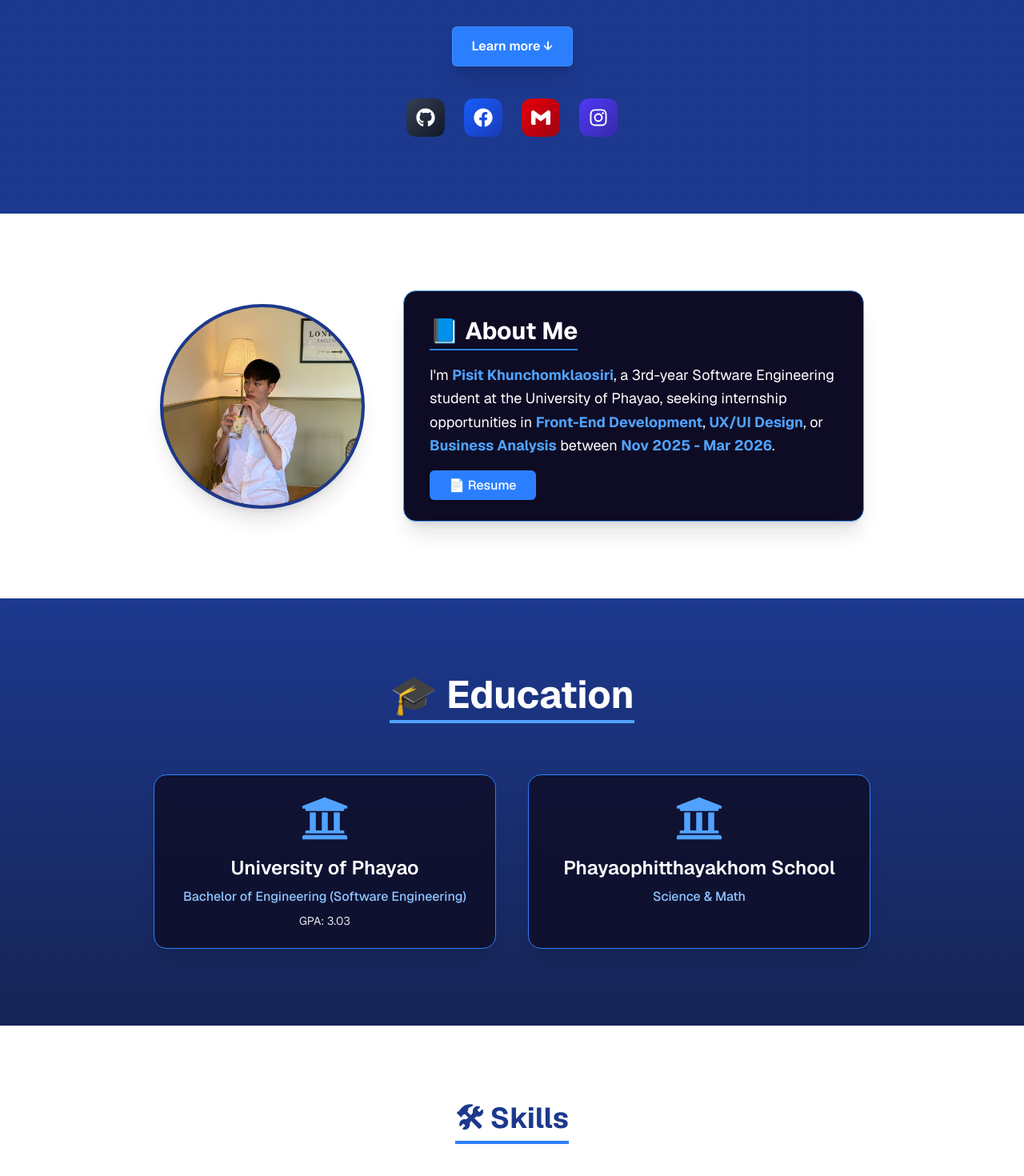
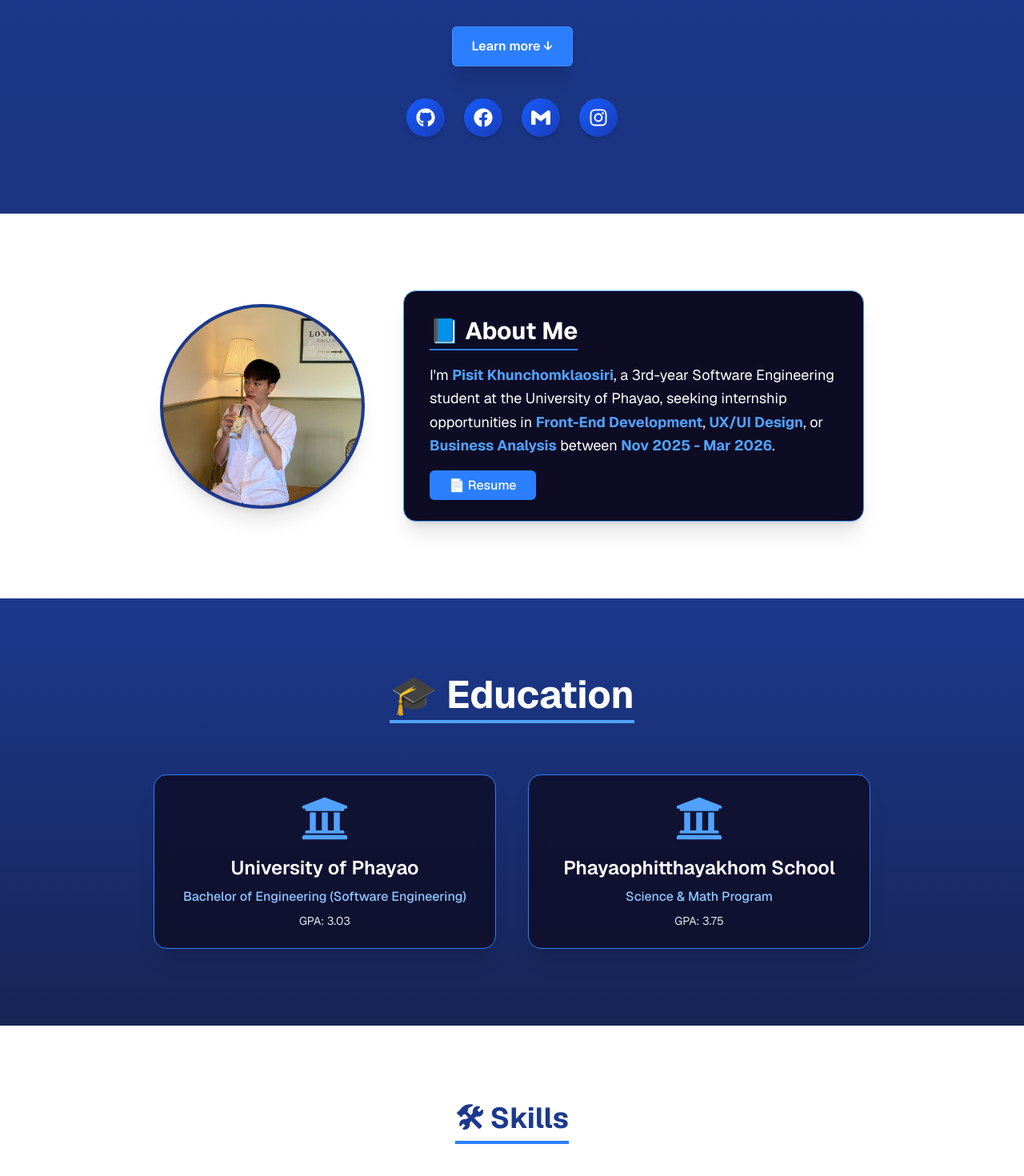
Before and after one commit to pskjksr/cv-pisit, a Next.js app: page / in a window 1280 px wide. Shown: the part 320-1790 px from the top of the page at 80% size. Built offline with nearby package versions, Linux system fonts and the light colour scheme.

Commit message:
Refactor education section for improved structure; update social media icons and links for better accessibility and styling

```diff
--- a/src/app/page.js
+++ b/src/app/page.js
@@ -8,34 +8,10 @@ import { FaUniversity } from "react-icons/fa";
 export default function Home() {
   const [selectedProject, setSelectedProject] = useState(null);
 
-  const educationList = [
-    {
-      icon: <FaUniversity />,
-      school: "University of Phayao",
-      major: "B.Eng. Software Engineering",
-      year: "2022 - Present",
-      gpa: "GPA: 3.50",
-    },
-    {
-      icon: <FaUniversity />,
-      school: "Chiang Rai Wittayakhom School",
-      major: "Science-Math Program",
-      year: "2016 - 2021",
-      gpa: "GPA: 3.75",
-    },
-  ];
-
   const skillList = [
     {
       title: "Frontend Development",
-      skills: [
-        "HTML",
-        "CSS",
-        "JavaScript",
-        "React.js",
-        "Next.js",
-        "Tailwind CSS",
-      ],
+      skills: ["HTML", "CSS", "JavaScript", "React.js", "Next.js", "Tailwind CSS"],
     },
     {
       title: "Tools & Design",
@@ -44,9 +20,9 @@ export default function Home() {
   ];
 
   return (
-    <main className="min-h-screen bg-gradient-to-b from-blue-900 to-blue-900 text-white font-sans scroll-smooth animate-fade-in">
+    <main className="min-h-screen bg-gradient-to-b from-blue-900 to-blue-950 text-white font-sans scroll-smooth animate-fade-in">
       {/* Navbar */}
-      <nav className="fixed top-0 z-50 w-full bg-blue-950/90 backdrop-blur-md shadow-md px-6 py-4 flex justify-center">
+      <nav className="fixed top-0 z-50 w-full bg-blue-950/80 backdrop-blur-md shadow-lg px-6 py-4 flex justify-center">
         <div className="flex gap-6 md:gap-10 text-sm font-semibold uppercase tracking-wide">
           {["About", "Education", "Skills", "Projects"].map((item) => (
             <a
@@ -76,13 +52,6 @@ export default function Home() {
         >
           Learn more ↓
         </a>
-        <svg width="0" height="0" style={{ position: "absolute" }}>
-          <defs>
-            <clipPath id="squircleClip" clipPathUnits="objectBoundingBox">
-              <path d="M 0,0.5 C 0,0 0,0 0.5,0 S 1,0 1,0.5 1,1 0.5,1 0,1 0,0.5" />
-            </clipPath>
-          </defs>
-        </svg>
 
         {/* Social Icons */}
         <div className="flex justify-center gap-6 mt-10">
@@ -90,22 +59,18 @@ export default function Home() {
             {
               icon: <FaGithub className="h-6 w-6 text-white" />,
               link: "https://github.com/pskjksr",
-              color: "from-gray-700 to-gray-900 border-gray-600/50",
             },
             {
               icon: <FaFacebook className="h-6 w-6 text-white" />,
               link: "https://www.facebook.com/pisit.kunjomkawsiri/",
-              color: "from-blue-600 to-blue-800 border-blue-500/50",
             },
             {
               icon: <SiGmail className="h-6 w-6 text-white" />,
-              link: "https://mail.google.com/mail/u/2/#inbox",
-              color: "from-red-600 to-red-800 border-red-500/50",
+              link: "mailto:your-email@gmail.com",
             },
             {
               icon: <FaInstagram className="h-6 w-6 text-white" />,
               link: "https://www.instagram.com/pisittatt_frd/",
-              color: "from-indigo-600 to-indigo-800 border-indigo-500/50",
             },
           ].map((item, index) => (
             <a
@@ -113,14 +78,10 @@ export default function Home() {
               href={item.link}
               target="_blank"
               rel="noreferrer"
-              className="relative"
+              className="group relative w-12 h-12 rounded-full bg-gradient-to-br from-blue-600 to-blue-800 shadow-md flex items-center justify-center transform transition hover:scale-110 hover:-translate-y-1"
             >
-              <div
-                style={{ clipPath: "url(#squircleClip)" }}
-                className={`w-12 h-12 bg-gradient-to-br ${item.color} rounded-xl flex items-center justify-center shadow-md cursor-pointer transition-transform duration-300 ease-out transform hover:scale-110 hover:-translate-y-1 hover:shadow-lg`}
-              >
-                {item.icon}
-              </div>
+              {item.icon}
+              <span className="sr-only">Social Link</span>
             </a>
           ))}
         </div>
@@ -145,8 +106,7 @@ export default function Home() {
             📘 About Me
           </h2>
           <p className="text-lg leading-relaxed mb-6">
-            I&apos;m{" "}
-            <strong className="text-blue-400">Pisit Khunchomklaosiri</strong>, a
+            I&apos;m <strong className="text-blue-400">Pisit Khunchomklaosiri</strong>, a
             3rd-year Software Engineering student at the University of Phayao,
             seeking internship opportunities in{" "}
             <strong className="text-blue-400">Front-End Development</strong>,{" "}
@@ -173,40 +133,36 @@ export default function Home() {
         <h2 className="text-4xl md:text-5xl font-bold mb-16 border-b-4 border-blue-400 inline-block pb-2">
           🎓 Education
         </h2>
-
         <div className="max-w-4xl mx-auto grid grid-cols-1 md:grid-cols-2 gap-10 justify-center">
-          {/* UNIVERSITY */}
-          <div className="bg-[#0e0c24]/80 border border-blue-500 p-6 rounded-2xl shadow-xl backdrop-blur-md hover:shadow-blue-500/60 hover:scale-105 transition-all duration-300">
-            <div className="flex justify-center mb-4">
-              <FaUniversity className="text-6xl text-blue-400" />
+          {[
+            {
+              icon: <FaUniversity className="text-6xl text-blue-400" />,
+              school: "University of Phayao",
+              major: "Bachelor of Engineering (Software Engineering)",
+              gpa: "GPA: 3.03",
+            },
+            {
+              icon: <FaUniversity className="text-6xl text-blue-400" />,
+              school: "Phayaophitthayakhom School",
+              major: "Science & Math Program",
+              gpa: "GPA: 3.75",
+            },
+          ].map((edu, index) => (
+            <div
+              key={index}
+              className="bg-[#0e0c24]/80 border border-blue-500 p-6 rounded-2xl shadow-xl backdrop-blur-md hover:shadow-blue-500/60 hover:scale-105 transition-all duration-300"
+            >
+              <div className="flex justify-center mb-4">{edu.icon}</div>
+              <h3 className="text-2xl font-semibold mb-2">{edu.school}</h3>
+              <p className="text-blue-300 font-medium mb-2">{edu.major}</p>
+              <p className="text-sm text-gray-200">{edu.gpa}</p>
             </div>
-            <h3 className="text-2xl font-semibold mb-2">
-              University of Phayao
-            </h3>
-            <p className="text-blue-300 font-medium mb-2">
-              Bachelor of Engineering (Software Engineering)
-            </p>
-            <p className="text-sm text-gray-200">GPA: 3.03</p>
-          </div>
-
-          {/* SCHOOL */}
-          <div className="bg-[#0e0c24]/80 border border-blue-500 p-6 rounded-2xl shadow-xl backdrop-blur-md hover:shadow-blue-500/60 hover:scale-105 transition-all duration-300">
-            <div className="flex justify-center mb-4">
-              <FaUniversity className="text-6xl text-blue-400" />
-            </div>
-            <h3 className="text-2xl font-semibold mb-2">
-              Phayaophitthayakhom School
-            </h3>
-            <p className="text-blue-300 font-medium mb-2">Science & Math</p>
-          </div>
+          ))}
         </div>
       </section>
 
       {/* Skills */}
-      <section
-        id="skills"
-        className="bg-white text-blue-900 py-24 px-6 text-center"
-      >
+      <section id="skills" className="bg-white text-blue-900 py-24 px-6 text-center">
         <h2 className="text-4xl font-bold mb-16 border-b-4 border-blue-500 inline-block pb-2 mx-auto">
           🛠 Skills
         </h2>
@@ -253,7 +209,7 @@ export default function Home() {
               date: "Jul 2024 - Sep 2024",
               tag: "Front-end Development, UX/UI",
               description:
-                "This project, I was mainly responsible for UX/UI design and front-end development. I primarily used Next.js to build the user interface and styled it with Tailwind CSS.",
+                "This project, I was mainly responsible for UX/UI design and front-end development using Next.js and Tailwind CSS.",
             },
             {
               name: "Cookzy",
@@ -261,7 +217,7 @@ export default function Home() {
               date: "Dec 2024 - Feb 2025",
               tag: "Front-end Development",
               description:
-                "In this project, I mainly worked as a front-end developer using Next.js. My responsibilities focused on building the user interface, and I used Tailwind CSS for styling.",
+                "I worked as a front-end developer using Next.js and Tailwind CSS to build responsive UI components.",
             },
           ].map((project) => (
             <div
@@ -287,8 +243,8 @@ export default function Home() {
 
         {/* Modal */}
         {selectedProject && (
-          <div className="fixed inset-0  bg-opacity-70 backdrop-blur-sm flex items-center justify-center z-50">
-            <div className="bg-[#0e0c24] text-white p-8 rounded-2xl max-w-xl relative shadow-2xl border border-blue-500 text-left">
+          <div className="fixed inset-0 bg-black/60 backdrop-blur-sm flex items-center justify-center z-50">
+            <div className="bg-[#0e0c24] text-white p-8 rounded-2xl max-w-xl relative shadow-2xl border border-blue-500 text-left animate-fade-in">
               <button
                 onClick={() => setSelectedProject(null)}
                 className="absolute top-4 right-4 text-white text-xl hover:text-blue-400 transition"
@@ -311,12 +267,8 @@ export default function Home() {
                     {selectedProject.date}
                   </span>
                 </div>
-                <h3 className="text-2xl font-bold text-center">
-                  {selectedProject.name}
-                </h3>
-                <p className="text-gray-300 text-center">
-                  {selectedProject.description}
-                </p>
+                <h3 className="text-2xl font-bold text-center">{selectedProject.name}</h3>
+                <p className="text-gray-300 text-center">{selectedProject.description}</p>
               </div>
             </div>
           </div>
@@ -341,7 +293,20 @@ export default function Home() {
         </div>
 
         {/* Footer Content */}
-        <div className="relative z-10 max-w-6xl mx-auto px-6 flex flex-col md:flex-row justify-between items-center text-center md:text-left gap-6"></div>
+        <div className="relative z-10 max-w-6xl mx-auto px-6 flex flex-col md:flex-row justify-between items-center text-center md:text-left gap-6">
+          <p>&copy; 2025 Pisit Khunchomklaosiri. All rights reserved.</p>
+          <div className="flex gap-4">
+            <a href="https://github.com/pskjksr" target="_blank" rel="noreferrer">
+              <FaGithub className="h-6 w-6 hover:text-blue-400 transition" />
+            </a>
+            <a href="mailto:your-email@gmail.com">
+              <SiGmail className="h-6 w-6 hover:text-blue-400 transition" />
+            </a>
+            <a href="https://www.instagram.com/pisittatt_frd/" target="_blank" rel="noreferrer">
+              <FaInstagram className="h-6 w-6 hover:text-blue-400 transition" />
+            </a>
+          </div>
+        </div>
       </footer>
     </main>
   );
```
